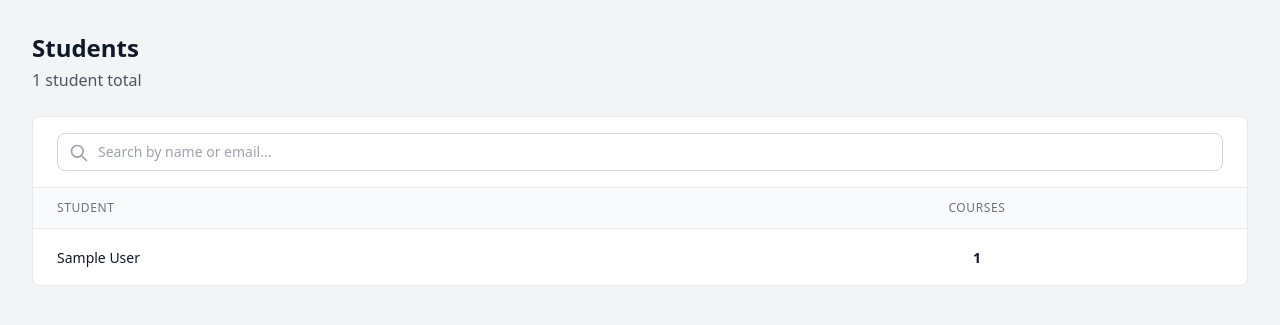
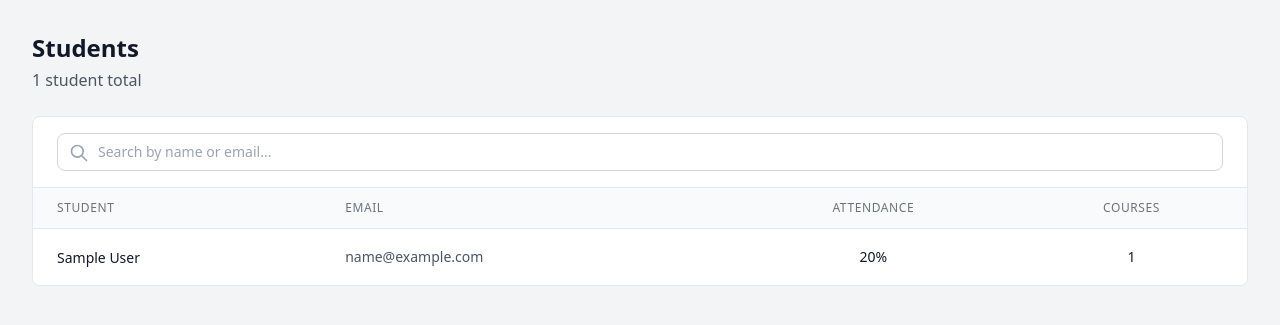
Before and after one commit to codeforpakistan/d4wee, a Django app: page /students/ in a window 1280 px wide. Shown: the part 64-389 px from the top of the page. Run offline with Django 5.2, Linux system fonts and the light colour scheme; a user stored in the database is signed in; data comes from the database, SQL or seed files in the repository; tables that the repository leaves empty hold one stand-in row (values such as "Sample post"); some libraries are stand-ins or nearby versions.

Commit message:
Updated student table

```diff
--- a/app/templates/app/students_list.html
+++ b/app/templates/app/students_list.html
@@ -19,20 +19,22 @@
                 <thead class="bg-gray-50">
                     <tr>
                         <th class="px-6 py-3 text-left text-xs font-medium text-gray-500 uppercase tracking-wider">Student</th>
+                        <th class="px-6 py-3 text-left text-xs font-medium text-gray-500 uppercase tracking-wider">Email</th>
+                        <th class="px-6 py-3 text-center text-xs font-medium text-gray-500 uppercase tracking-wider">Attendance</th>
                         <th class="px-6 py-3 text-center text-xs font-medium text-gray-500 uppercase tracking-wider">Courses</th>
                     </tr>
                 </thead>
                 <tbody class="bg-white divide-y divide-gray-200">
                     {% for student in students %}
-                    <tr class="hover:bg-gray-50 transition-colors">
+                    <tr class="hover:bg-gray-50">
                         <td class="px-6 py-4">
                             <a href="{% url 'student_detail' student.google_id %}" class="text-sm font-medium text-gray-900 hover:text-blue-600 hover:underline">
                                 {{ student.full_name }}
                             </a>
                         </td>
-                        <td class="px-6 py-4 text-center">
-                            <span class="text-sm font-semibold text-gray-900">{{ student.total_enrollments }}</span>
-                        </td>
+                        <td class="px-6 py-4 text-sm text-gray-600">{{ student.email }}</td>
+                        <td class="px-6 py-4 text-center text-sm text-gray-900">{{ student.attendance_rate|floatformat:0 }}%</td>
+                        <td class="px-6 py-4 text-center text-sm text-gray-900">{{ student.total_enrollments }}</td>
                     </tr>
                     {% endfor %}
                 </tbody>
```
